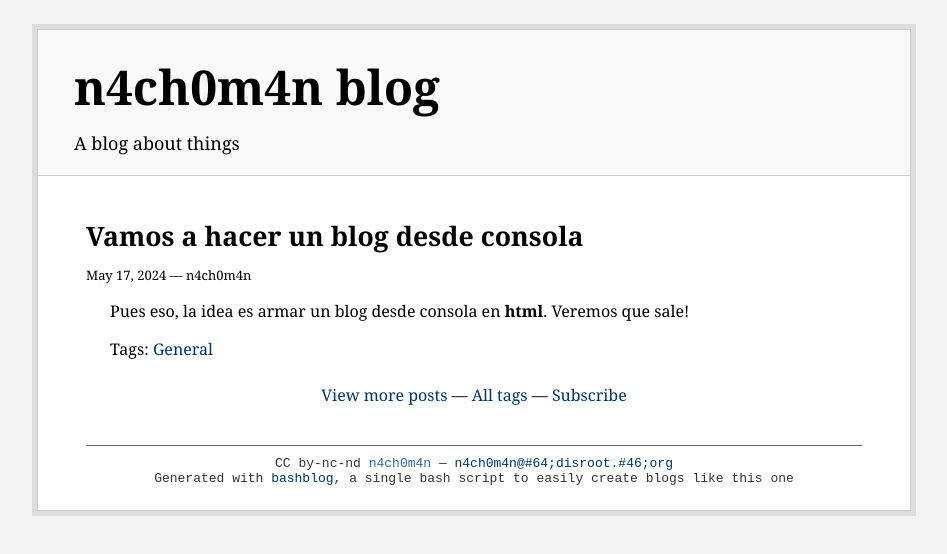
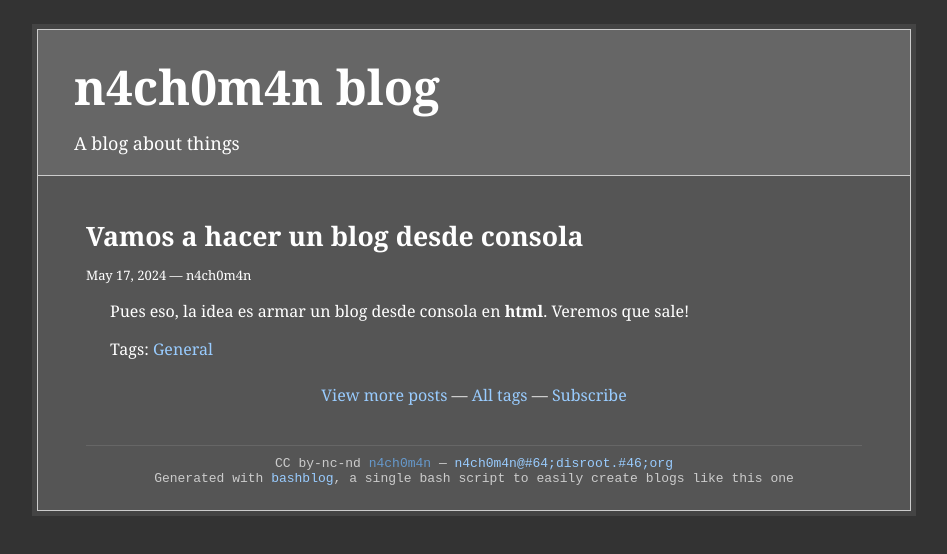
Before and after one commit to n4ch0m4n/n4ch0m4n.github.io, a plain HTML site: page index.html in a window 1280 px wide. Shown: the whole page, without its empty margins (166-1113 px from the left). Drawn offline with Linux system fonts and the light colour scheme.

```diff
--- a/blog.css
+++ b/blog.css
@@ -1,13 +1,71 @@
-#title{font-size: x-large;}
-        a.ablack{color:black !important;}
-        li{margin-bottom:8px;}
-        ul,ol{margin-left:24px;margin-right:24px;}
-        #all_posts{margin-top:24px;text-align:center;}
-        .subtitle{font-size:small;margin:12px 0px;}
-        .content p{margin-left:24px;margin-right:24px;}
-        h1{margin-bottom:12px !important;}
-        #description{font-size:large;margin-bottom:12px;}
-        h3{margin-top:42px;margin-bottom:8px;}
-        h4{margin-left:24px;margin-right:24px;}
-        img{max-width:100%;}
-        #twitter{line-height:20px;vertical-align:top;text-align:right;font-style:italic;color:#333;margin-top:24px;font-size:14px;}
+#title {
+    font-size: x-large;
+    color: #fff; /* Blanco */
+}
+
+a.ablack {
+    color: #fff !important; /* Blanco */
+}
+
+li {
+    margin-bottom: 8px;
+}
+
+ul, ol {
+    margin-left: 24px;
+    margin-right: 24px;
+}
+
+#all_posts {
+    margin-top: 24px;
+    text-align: center;
+}
+
+.subtitle {
+    font-size: small;
+    margin: 12px 0px;
+    color: #fff; /* Blanco */
+}
+
+.content p {
+    margin-left: 24px;
+    margin-right: 24px;
+    color: #fff; /* Blanco */
+}
+
+h1 {
+    margin-bottom: 12px !important;
+    color: #fff; /* Blanco */
+}
+
+#description {
+    font-size: large;
+    margin-bottom: 12px;
+    color: #fff; /* Blanco */
+}
+
+h3 {
+    margin-top: 42px;
+    margin-bottom: 8px;
+    color: #fff; /* Blanco */
+}
+
+h4 {
+    margin-left: 24px;
+    margin-right: 24px;
+    color: #fff; /* Blanco */
+}
+
+img {
+    max-width: 100%;
+}
+
+#twitter {
+    line-height: 20px;
+    vertical-align: top;
+    text-align: right;
+    font-style: italic;
+    color: #fff; /* Blanco */
+    margin-top: 24px;
+    font-size: 14px;
+}
--- /dev/null
+++ b/blogB.css
@@ -0,0 +1,13 @@
+#title{font-size: x-large;}
+        a.ablack{color:black !important;}
+        li{margin-bottom:8px;}
+        ul,ol{margin-left:24px;margin-right:24px;}
+        #all_posts{margin-top:24px;text-align:center;}
+        .subtitle{font-size:small;margin:12px 0px;}
+        .content p{margin-left:24px;margin-right:24px;}
+        h1{margin-bottom:12px !important;}
+        #description{font-size:large;margin-bottom:12px;}
+        h3{margin-top:42px;margin-bottom:8px;}
+        h4{margin-left:24px;margin-right:24px;}
+        img{max-width:100%;}
+        #twitter{line-height:20px;vertical-align:top;text-align:right;font-style:italic;color:#333;margin-top:24px;font-size:14px;}
--- a/main.css
+++ b/main.css
@@ -1,16 +1,101 @@
-body{font-family:Georgia,"Times New Roman",Times,serif;margin:0;padding:0;background-color:#F3F3F3;}
-        #divbodyholder{padding:5px;background-color:#DDD;width:100%;max-width:874px;margin:24px auto;}
-        #divbody{border:solid 1px #ccc;background-color:#fff;padding:0px 48px 24px 48px;top:0;}
-        .headerholder{background-color:#f9f9f9;border-top:solid 1px #ccc;border-left:solid 1px #ccc;border-right:solid 1px #ccc;}
-        .header{width:100%;max-width:800px;margin:0px auto;padding-top:24px;padding-bottom:8px;}
-        .content{margin-bottom:5%;}
-        .nomargin{margin:0;}
-        .description{margin-top:10px;border-top:solid 1px #666;padding:10px 0;}
-        h3{font-size:20pt;width:100%;font-weight:bold;margin-top:32px;margin-bottom:0;}
-        .clear{clear:both;}
-        #footer{padding-top:10px;border-top:solid 1px #666;color:#333333;text-align:center;font-size:small;font-family:"Courier New","Courier",monospace;}
-        a{text-decoration:none;color:#003366 !important;}
-        a:visited{text-decoration:none;color:#336699 !important;}
-        blockquote{background-color:#f9f9f9;border-left:solid 4px #e9e9e9;margin-left:12px;padding:12px 12px 12px 24px;}
-        blockquote img{margin:12px 0px;}
-        blockquote iframe{margin:12px 0px;}
+body {
+    font-family: Georgia, "Times New Roman", Times, serif;
+    margin: 0;
+    padding: 0;
+    background-color: #333; /* Gris oscuro */
+    color: #f3f3f3; /* Gris claro para el texto */
+}
+
+#divbodyholder {
+    padding: 5px;
+    background-color: #444; /* Gris oscuro */
+    width: 100%;
+    max-width: 874px;
+    margin: 24px auto;
+}
+
+#divbody {
+    border: solid 1px #ccc;
+    background-color: #555; /* Gris más claro para contraste */
+    padding: 0px 48px 24px 48px;
+    top: 0;
+}
+
+.headerholder {
+    background-color: #666; /* Gris medio */
+    border-top: solid 1px #ccc;
+    border-left: solid 1px #ccc;
+    border-right: solid 1px #ccc;
+}
+
+.header {
+    width: 100%;
+    max-width: 800px;
+    margin: 0px auto;
+    padding-top: 24px;
+    padding-bottom: 8px;
+    color: #f3f3f3; /* Texto gris claro */
+}
+
+.content {
+    margin-bottom: 5%;
+}
+
+.nomargin {
+    margin: 0;
+}
+
+.description {
+    margin-top: 10px;
+    border-top: solid 1px #666;
+    padding: 10px 0;
+    color: #f3f3f3; /* Texto gris claro */
+}
+
+h3 {
+    font-size: 20pt;
+    width: 100%;
+    font-weight: bold;
+    margin-top: 32px;
+    margin-bottom: 0;
+    color: #f3f3f3; /* Texto gris claro */
+}
+
+.clear {
+    clear: both;
+}
+
+#footer {
+    padding-top: 10px;
+    border-top: solid 1px #666;
+    color: #ccc; /* Texto gris claro */
+    text-align: center;
+    font-size: small;
+    font-family: "Courier New", "Courier", monospace;
+}
+
+a {
+    text-decoration: none;
+    color: #99ccff !important; /* Azul claro */
+}
+
+a:visited {
+    text-decoration: none;
+    color: #6699cc !important; /* Azul medio */
+}
+
+blockquote {
+    background-color: #777; /* Gris medio */
+    border-left: solid 4px #999; /* Gris claro */
+    margin-left: 12px;
+    padding: 12px 12px 12px 24px;
+    color: #f3f3f3; /* Texto gris claro */
+}
+
+blockquote img {
+    margin: 12px 0px;
+}
+
+blockquote iframe {
+    margin: 12px 0px;
+}
```
Also changed, not shown: 1 other file.
